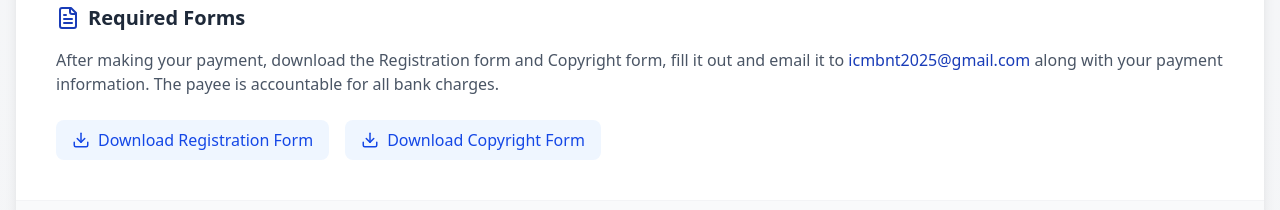
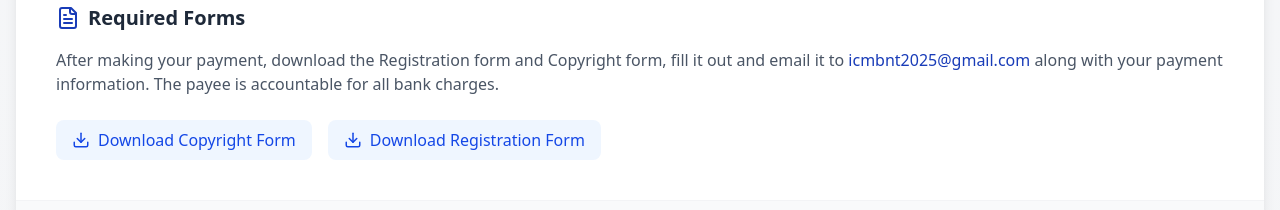
Before and after one commit to Ramjirv32/srm-corrections, a React (Vite) app: page /registrations in a window 1280 px wide. Shown: the part 2340-2550 px from the top of the page. Built offline with nearby package versions, Linux system fonts and the light colour scheme; sample sign-in values are in the browser's storage.

Commit message:
done-download

```diff
--- a/src/components/Registrations.tsx
+++ b/src/components/Registrations.tsx
@@ -1,4 +1,4 @@
-import  { useState, useRef } from 'react';
+import { useState, useRef } from 'react';
 import {
   ArrowRight,
   Download,
@@ -14,6 +14,7 @@ import {
   ExternalLink,
   AlertCircle
 } from 'lucide-react';
+import Swal from 'sweetalert2';
 import RegistrationCountdown from './RegistrationCountdown';
 
 const Registrations: React.FC = () => {
@@ -44,13 +45,6 @@ const Registrations: React.FC = () => {
 
   const bankDetailsRef = useRef<HTMLDivElement>(null);
 
-  // eslint-disable-next-line no-unused-vars
-  // const handleCopy = (text: string, field: string) => {
-  //   navigator.clipboard.writeText(text);
-  //   setCopiedField(field);
-  //   setTimeout(() => setCopiedField(null), 2000);
-  // };
-
   const copyAllBankDetails = () => {
     if (bankDetailsRef.current) {
       const allDetails = bankDetailsRef.current.innerText;
@@ -71,6 +65,65 @@ const Registrations: React.FC = () => {
     setSelectedCategory(e.target.value);
   };
 
+  const handleDownload = (url: string, filename: string) => {
+    // Show loading indicator
+    Swal.fire({
+      title: 'Downloading...',
+      text: `Preparing ${filename} for download`,
+      didOpen: () => {
+        Swal.showLoading();
+      },
+      allowOutsideClick: false,
+      showConfirmButton: false
+    });
+
+    fetch(url)
+      .then(response => {
+        if (!response.ok) {
+          throw new Error(`Failed to download file (Status: ${response.status})`);
+        }
+        return response.blob();
+      })
+      .then(blob => {
+        // Close loading indicator
+        Swal.close();
+
+        // Create download link
+        const link = document.createElement('a');
+        link.href = URL.createObjectURL(blob);
+        link.download = filename;
+        document.body.appendChild(link);
+        link.click();
+
+        // Clean up
+        document.body.removeChild(link);
+        URL.revokeObjectURL(link.href);
+
+        // Show success message
+        Swal.fire({
+          icon: 'success',
+          title: 'Download Started',
+          text: `${filename} is being downloaded`,
+          timer: 2000,
+          showConfirmButton: false
+        });
+      })
+      .catch(error => {
+        console.error('Download error:', error);
+
+        // Close loading indicator
+        Swal.close();
+
+        // Show error message
+        Swal.fire({
+          icon: 'error',
+          title: 'Download Failed',
+          text: `${error.message}. Please try again later or contact support.`,
+          confirmButtonColor: '#3085d6'
+        });
+      });
+  };
+
   const handleSubmit = (e: React.FormEvent) => {
     e.preventDefault();
     // Handle form submission - can be implemented with API calls
@@ -82,9 +135,9 @@ const Registrations: React.FC = () => {
 
   return (
     <div className="min-h-screen bg-gradient-to-b from-gray-50 to-gray-100">
-      {/* Header Banner */}
+
       <div className="relative bg-gradient-to-r from-blue-900 via-blue-800 to-[#F5A051] text-white py-12 sm:py-16 md:py-24 overflow-hidden">
-        {/* Decorative elements */}
+
         <div className="absolute top-0 left-0 w-full h-full opacity-10">
           <div className="absolute top-10 left-10 w-20 h-20 md:w-32 md:h-32 border-4 border-white rounded-full"></div>
           <div className="absolute bottom-10 right-10 w-24 h-24 md:w-40 md:h-40 border-4 border-white rounded-full"></div>
@@ -105,15 +158,14 @@ const Registrations: React.FC = () => {
         </div>
       </div>
 
-      {/* Main Content */}
       <div className="container mx-auto px-4 py-8 sm:py-12 md:py-16">
-        {/* Registration Timeline and Status */}
         <div className="mb-12">
           <RegistrationCountdown />
         </div>
 
-        {/* Navigation Tabs */}
+
         <div className="flex mb-8 border-b border-gray-200">
+
           <button
             onClick={() => setActiveTab('fee')}
             className={`pb-4 px-4 text-base sm:text-lg font-medium ${
@@ -139,6 +191,7 @@ const Registrations: React.FC = () => {
         {/* Fee Information Tab */}
         {activeTab === 'fee' && (
           <div className="bg-white rounded-lg shadow-lg overflow-hidden">
+            {/* ...existing fee section code... */}
             <div className="p-6 sm:p-8 md:p-10 border-b border-gray-100">
               <h2 className="text-2xl sm:text-3xl font-bold mb-4 text-gray-800 flex items-start">
                 <CreditCard className="text-blue-800 mr-3 mt-1" size={28} />
@@ -241,22 +294,23 @@ const Registrations: React.FC = () => {
                   The payee is accountable for all bank charges.
                 </p>
 
+                {/* Updated download buttons */}
                 <div className="flex flex-wrap gap-4 mt-6">
-                  <a
-                    href="/assets/e.docx"
+                  <button
+                    onClick={() => handleDownload('/documents/e.pdf', 'ICMBNT_Copyright_Form.pdf')}
+                    className="flex items-center text-blue-700 bg-blue-50 hover:bg-blue-100 transition-colors px-4 py-2 rounded-lg"
+                  >
+                    <Download size={18} className="mr-2" />
+                    <span>Download Copyright Form</span>
+                  </button>
+
+                  <button
+                    onClick={() => handleDownload('/documents/r.pdf', 'ICMBNT_Registration_Form.pdf')}
                     className="flex items-center text-blue-700 bg-blue-50 hover:bg-blue-100 transition-colors px-4 py-2 rounded-lg"
                   >
                     <Download size={18} className="mr-2" />
                     <span>Download Registration Form</span>
-                  </a>
-
-                  <a
-                    href="#"
-                    className="flex items-center text-blue-700 bg-blue-50 hover:bg-blue-100 transition-colors px-4 py-2 rounded-lg"
-                  >
-                    <Download size={18} className="mr-2" />
-                    <span>Download Copyright Form</span>
-                  </a>
+                  </button>
                 </div>
               </div>
             </div>
@@ -337,6 +391,7 @@ const Registrations: React.FC = () => {
         {/* Registration Form Tab */}
         {activeTab === 'form' && (
           <div className="bg-white rounded-lg shadow-lg overflow-hidden">
+            {/* ...existing form section code... */}
             <div className="p-6 sm:p-8 md:p-10">
               <h2 className="text-2xl sm:text-3xl font-bold mb-6 text-gray-800 flex items-center">
                 <FileText className="text-blue-800 mr-3" size={28} />
@@ -344,6 +399,7 @@ const Registrations: React.FC = () => {
               </h2>
 
               <form onSubmit={handleSubmit} className="space-y-6">
+                {/* Form content remains the same */}
                 <div className="grid grid-cols-1 md:grid-cols-2 gap-6">
                   {/* Personal Information */}
                   <div>
```
Also changed, not shown: 2 other files (tests, documents, lock files or other folders).
